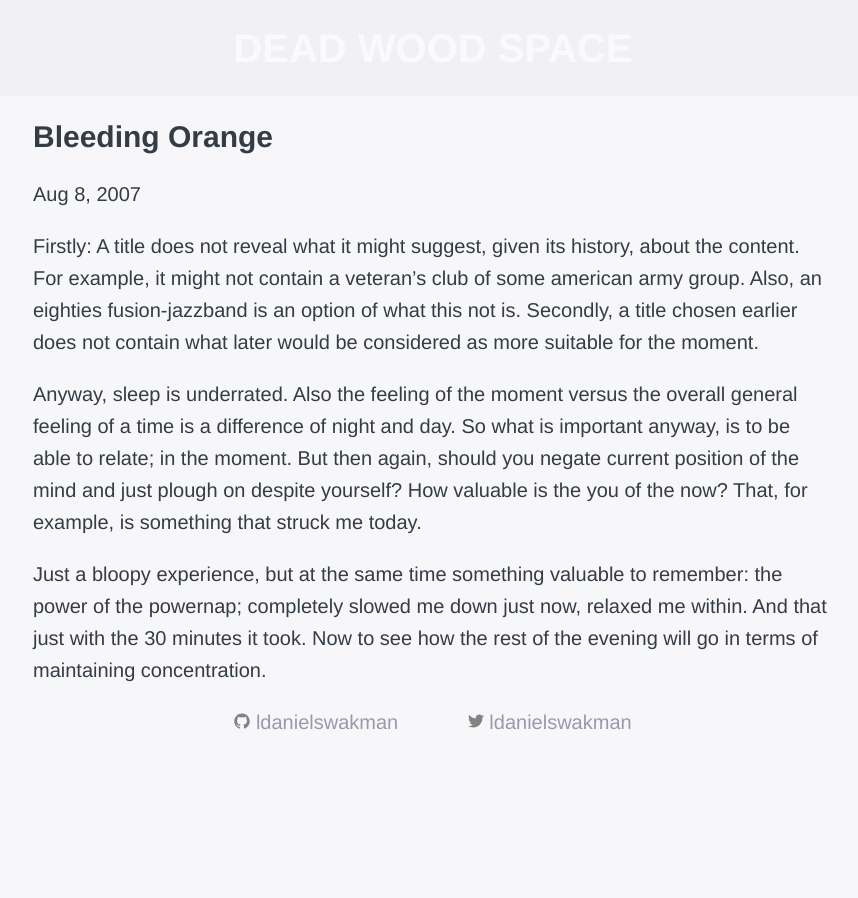
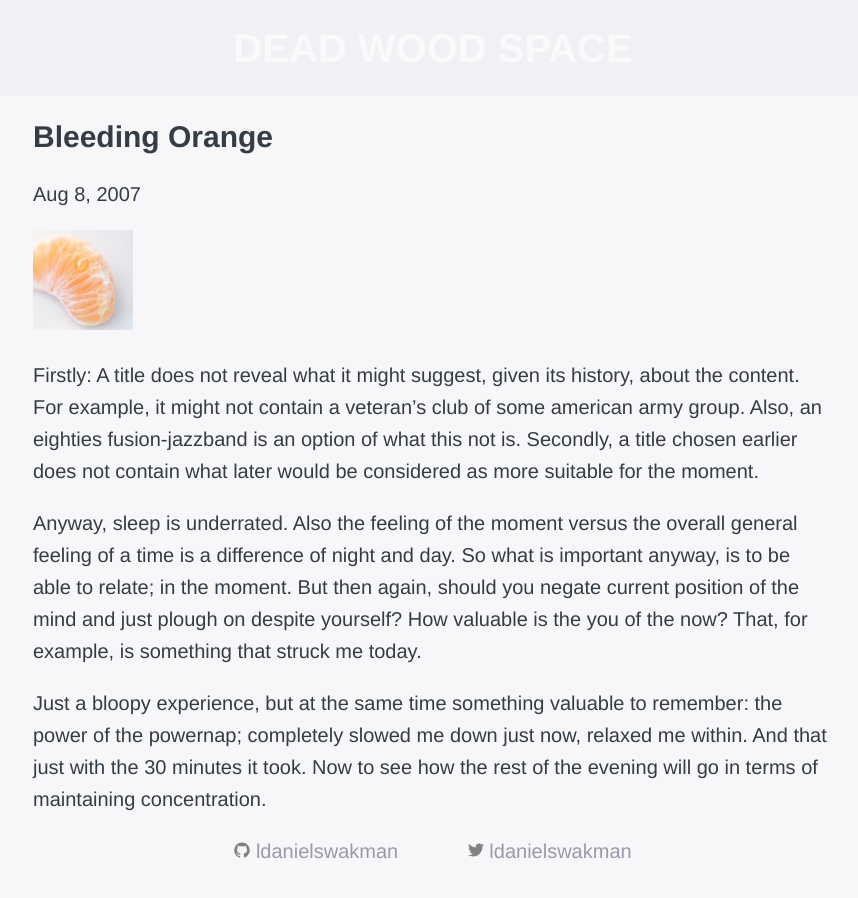
Before and after one commit to ldanielswakman/deadwoodspace, a Jekyll site: the page built from _posts/2007-08-08-bleeding-orange.markdown, in a window 1280 px wide. Shown: the whole page, without its empty margins (207-1065 px from the left). Built offline with Jekyll 4.4.1, drawn with Linux system fonts in a browser that asks for light colours; some web fonts are replaced; our own code applies the rules of GitHub Pages for plain Markdown files.

Commit message:
Updated Bleeding Orange

```diff
--- a/_posts/2007-08-08-bleeding-orange.markdown
+++ b/_posts/2007-08-08-bleeding-orange.markdown
@@ -5,6 +5,8 @@ categories:
 - blurb
 ---
 
+![news_bleedingorange.jpg](/uploads/news_bleedingorange.jpg)
+
 Firstly: A title does not reveal what it might suggest, given its history, about the content. For example, it might not contain a veteran's club of some american army group. Also, an eighties fusion-jazzband is an option of what this not is. Secondly, a title chosen earlier does not contain what later would be considered as more suitable for the moment.
 
 Anyway, sleep is underrated. Also the feeling of the moment versus the overall general feeling of a time is a difference of night and day. So what is important anyway, is to be able to relate; in the moment. But then again, should you negate current position of the mind and just plough on despite yourself? How valuable is the you of the now? That, for example, is something that struck me today.
```
